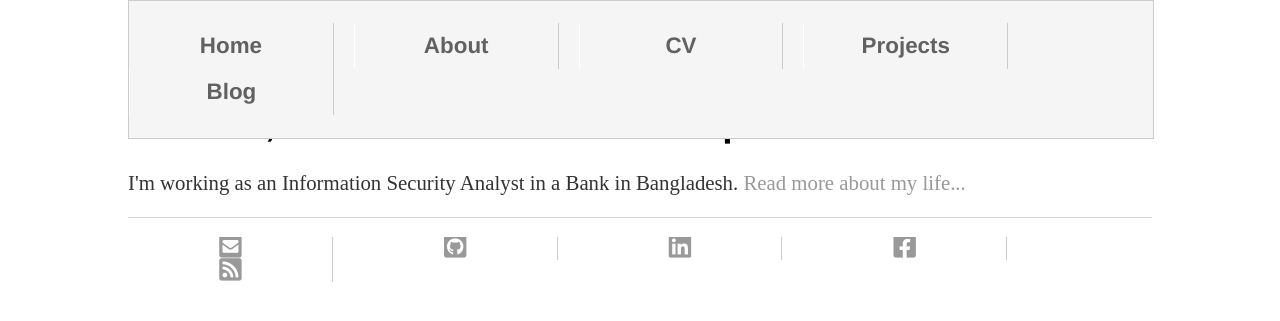
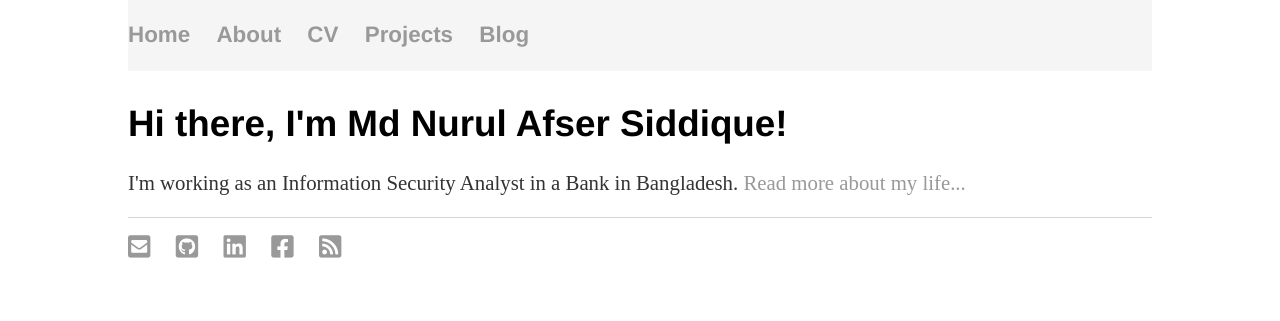
Before and after one commit to afsersid/afsersid.github.io, a Jekyll site: the page built from index.html, in a window 1280 px wide. Shown: the top 321 px of the page. Built offline with Jekyll 4.4.1, drawn with Linux system fonts in a browser that asks for light colours.

Commit message:
Update main.css

```diff
--- a/css/main.css
+++ b/css/main.css
@@ -7,28 +7,10 @@ nav ul, footer ul {
     padding: 0px;
     list-style: none;
     font-weight: bold;
-    overflow: hidden;
 }
 nav ul li, footer ul li {
     display: inline;
     margin-right: 20px;
-    float: left;
-    text-align: center;
-    border-left: 1px solid #fff;
-    border-right: 1px solid #ccc;
-    width: 20%; /* fallback for non-calc() browsers */
-    width: calc(100% / 5);
-    box-sizing: border-box;
-}
-nav ul li:first-child {
-  border-left: none;
-}
-
-nav ul li a {
-  display: block;
-  text-decoration: none;
-  color: #616161;
-  padding: 10px 0;
 }
 a {
     text-decoration: none;
@@ -54,7 +36,6 @@ nav {
     top: 0;
     width: 80%;
     background-color: #F5F5F5;
-    border: 1px solid #ccc;
 }
 footer {
     border-top: 1px solid #d5d5d5;
```
